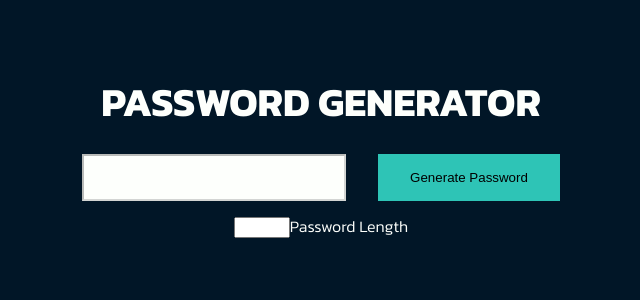
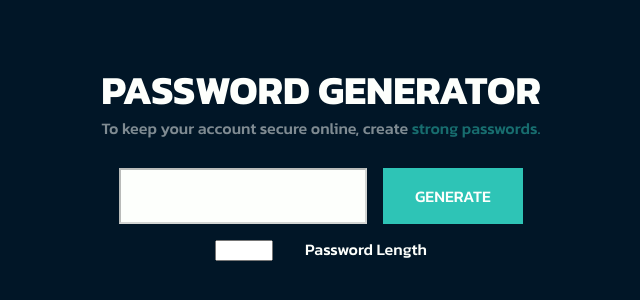
Before and after one commit to grixxxx/securus---Password-Generator, a website built with Parcel: page src/index.html in a window 1280 px wide. Shown: the part 240-540 px from the top of the page, without its empty margins (319-959 px from the left). Built offline with nearby package versions, Linux system fonts and the light colour scheme.

Commit message:
added some new design

```diff
--- a/src/index.html
+++ b/src/index.html
@@ -7,19 +7,26 @@
     <title>Password Generator By Delmer John Ballesteros</title>
     <link rel="stylesheet" href="./dist/css/main.css" />
     <link
-      href="https://fonts.googleapis.com/css2?family=Kanit:wght@300;700&display=swap"
+      href="https://fonts.googleapis.com/css2?family=Kanit:wght@300;500;700&display=swap"
       rel="stylesheet"
     />
   </head>
   <body>
     <main>
-      <h1>PASSWORD GENERATOR</h1>
+      <section class="mainTitle">
+        <h1>PASSWORD GENERATOR</h1>
+
+        <h2>
+          To keep your account secure online, create
+          <span class="strongText">strong passwords.</span>
+        </h2>
+      </section>
 
       <section id="passForm">
         <div class="textContainer">
           <input class="inputText" type="text" disabled />
 
-          <button id="generateBtn">Generate Password</button>
+          <button id="generateBtn">GENERATE</button>
         </div>
 
         <div class="passLengthContainer">
--- a/src/sass/_buttons.scss
+++ b/src/sass/_buttons.scss
@@ -1,8 +1,18 @@
 @use "colors" as *;
+@use "variables" as *;
 
 #generateBtn {
   background-color: $accentClr;
   border: none;
   padding: 1rem 2rem;
   cursor: pointer;
+  color: $primaryClr;
+  font-size: 1rem;
+  font-family: $fontFam;
+  transition: all 0.3s ease-in;
+
+  &:hover {
+    filter: brightness(2);
+    scale: 0.967;
+  }
 }
--- /dev/null
+++ b/src/sass/_mediaQueries.scss
@@ -0,0 +1,13 @@
+@use "variables" as *;
+
+@media (width < 750px) {
+  #passForm {
+    .textContainer {
+      flex-direction: column;
+
+      .inputText {
+        padding: 1rem;
+      }
+    }
+  }
+}
--- a/src/sass/main.scss
+++ b/src/sass/main.scss
@@ -1,5 +1,6 @@
 @forward "./resets";
 @forward "./buttons";
+@forward "./mediaQueries";
 @use "colors" as *;
 @use "variables" as *;
 
@@ -7,7 +8,7 @@ body {
   display: flex;
   align-items: center;
   justify-content: center;
-  height: 100vh;
+  min-height: 100vh;
   background-color: $secondaryClr;
   color: $primaryClr;
   font-family: $fontFam;
@@ -19,9 +20,21 @@ main {
   flex-direction: column;
   gap: $mediumGap;
 
-  h1 {
-    font-weight: 700;
-    font-size: 2.5rem;
+  .mainTitle {
+    text-align: center;
+
+    h1 {
+      font-weight: 700;
+      font-size: clamp(1.5rem, 5vw, 2.5rem);
+      line-height: 1.5;
+    }
+
+    h2 {
+      opacity: 0.5;
+    }
+    span {
+      color: $accentClr;
+    }
   }
 }
 
@@ -35,14 +48,20 @@ main {
   .textContainer {
     display: flex;
     justify-content: center;
-    gap: $mediumGap;
+    gap: $smallGap;
 
     .inputText {
       color: $secondaryClr;
       background-color: $primaryClr;
       font-size: 1.2rem;
       text-align: center;
-      width: min(20vw, 20rem);
+      width: max(5vw, 15rem);
     }
   }
+
+  input[id="passLength"] {
+    margin-right: $mediumGap;
+    text-align: start;
+    width: 50px;
+  }
 }
```
Also changed, not shown: dist/index.html, src/dist/css/main.css, 3 other files.
